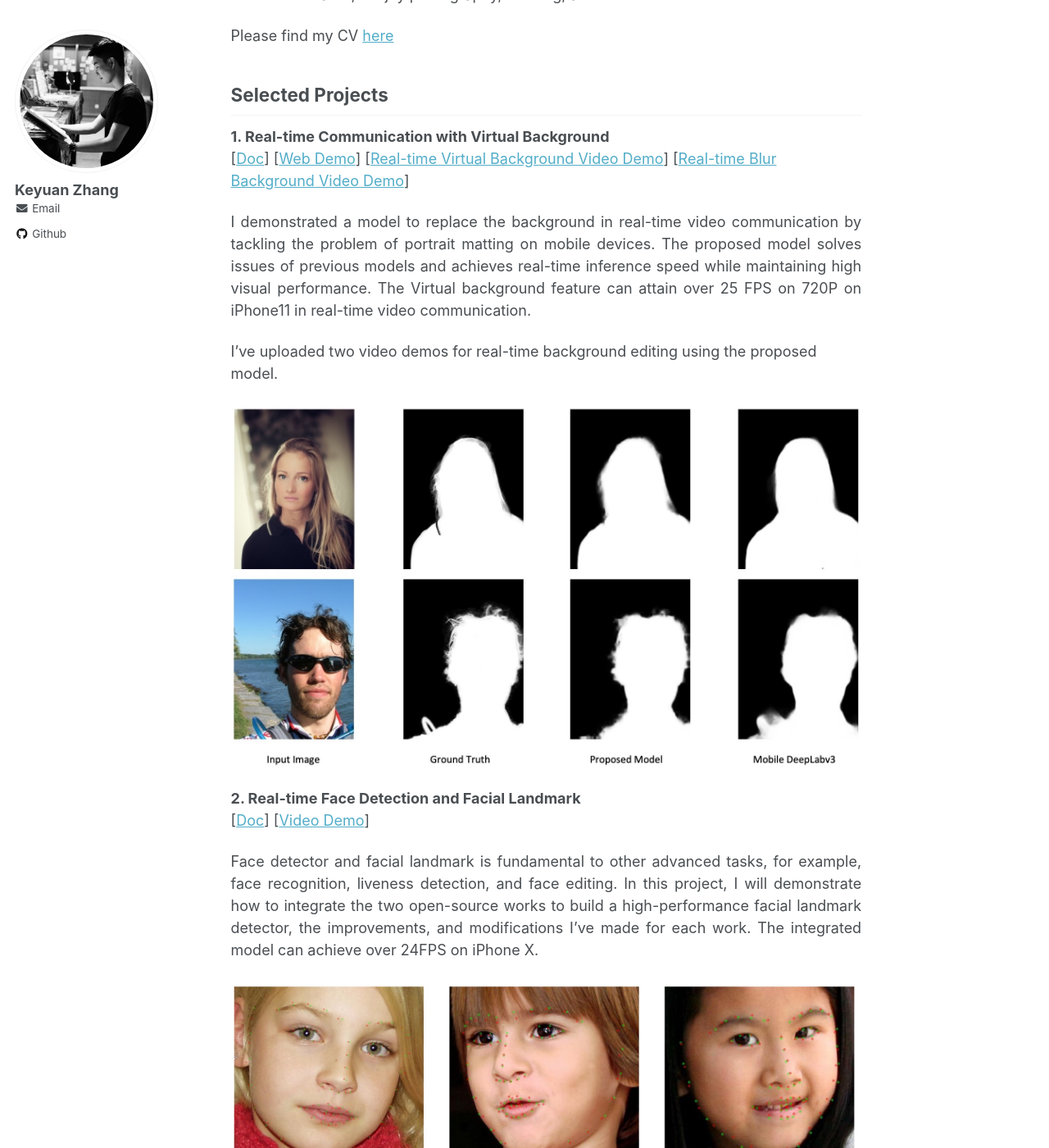
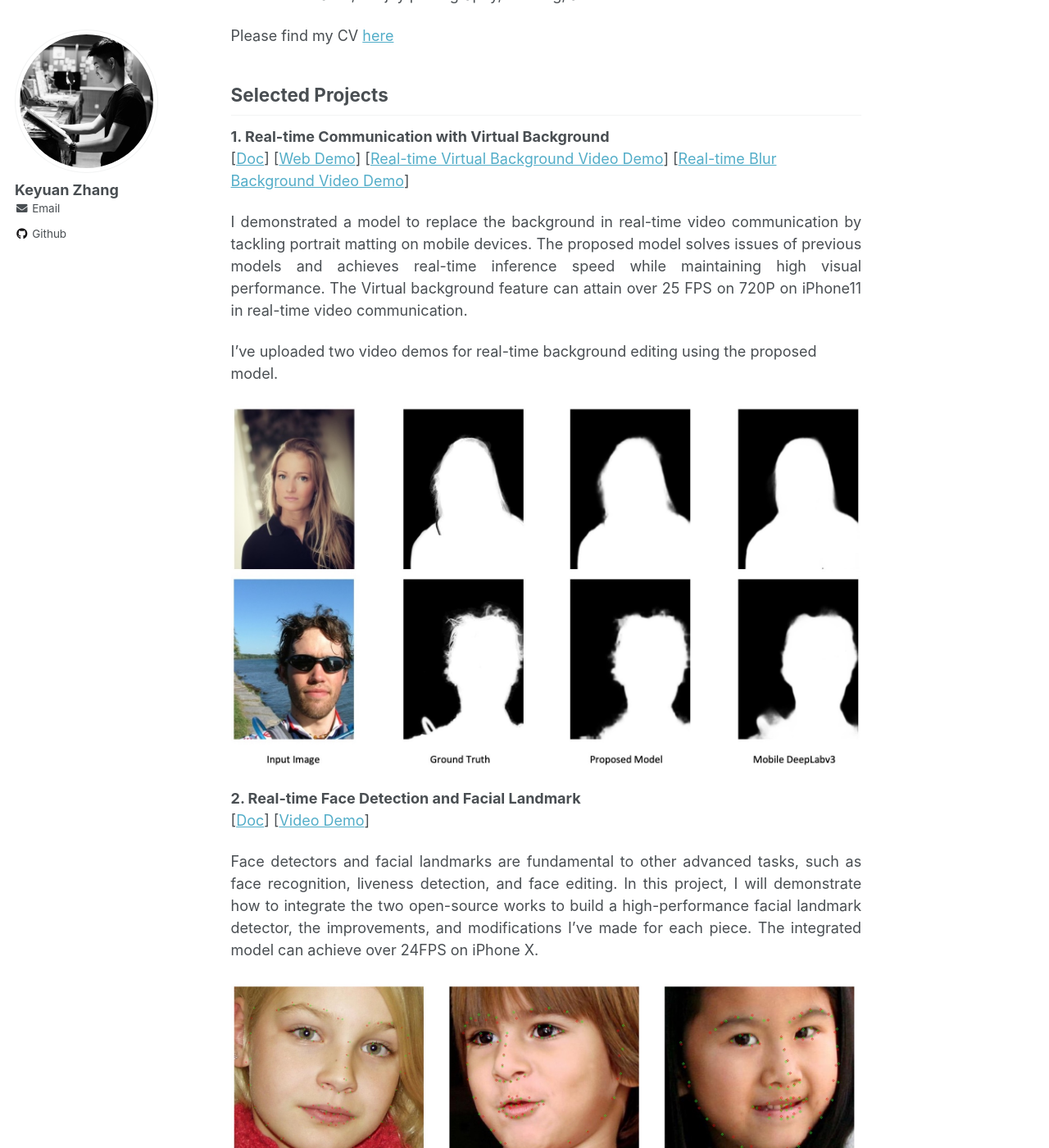
Before and after one commit to kz42/kz42.github.io, a Jekyll site: the page built from index.md, in a window 1280 px wide and 1400 px high, scrolled down 374 px. Shown: the whole window at 82% size. Built offline with Jekyll 4.4.1, drawn with Linux system fonts in a browser that asks for light colours; our own code applies the rules of GitHub Pages for plain Markdown files.

Commit message:
update files

```diff
--- a/index.md
+++ b/index.md
@@ -13,7 +13,7 @@ Selected Projects
 
 **1. Real-time Communication with Virtual Background**<br />[[Doc](assets/docs/virtual_background/virtual_background.pdf){: .small__tt}] [[Web Demo](https://kz42.github.io/projects/virtual_background/){: .small__tt}] [[Real-time Virtual Background Video Demo](assets/videos/virtual_bkg.MP4){: .small__tt}] [[Real-time Blur Background Video Demo](assets/videos/blur_bkg.MP4){: .small__tt}]
 
-I demonstrated a model to replace the background in real-time video communication by tackling the problem of portrait matting on mobile devices. The proposed model solves issues of previous models and achieves real-time inference speed while maintaining high visual performance. The Virtual background feature can attain over 25 FPS on 720P on iPhone11 in real-time video communication.
+I demonstrated a model to replace the background in real-time video communication by tackling portrait matting on mobile devices. The proposed model solves issues of previous models and achieves real-time inference speed while maintaining high visual performance. The Virtual background feature can attain over 25 FPS on 720P on iPhone11 in real-time video communication.
 {: style="text-align: justify;"}
 
 I've uploaded two video demos for real-time background editing using the proposed model.
@@ -22,7 +22,7 @@ I've uploaded two video demos for real-time background editing using the propose
 
 **2. Real-time Face Detection and Facial Landmark**<br />[[Doc](assets/docs/face/face.pdf){: .small__tt}] [[Video Demo](assets/videos/face.MP4){: .small__tt}]
 
-Face detector and facial landmark is fundamental to other advanced tasks, for example, face recognition, liveness detection, and face editing. In this project, I will demonstrate how to integrate the two open-source works to build a high-performance facial landmark detector, the improvements, and modifications I've made for each work. The integrated model can achieve over 24FPS on iPhone X.
+Face detectors and facial landmarks are fundamental to other advanced tasks, such as face recognition, liveness detection, and face editing. In this project, I will demonstrate how to integrate the two open-source works to build a high-performance facial landmark detector, the improvements, and modifications I’ve made for each piece. The integrated model can achieve over 24FPS on iPhone X.
 {: style="text-align: justify;"}
 
 ![face-visual](assets/images/face_model_visual.jpeg){: style="width:100%;"}
```
Also changed, not shown: 1 other file.
